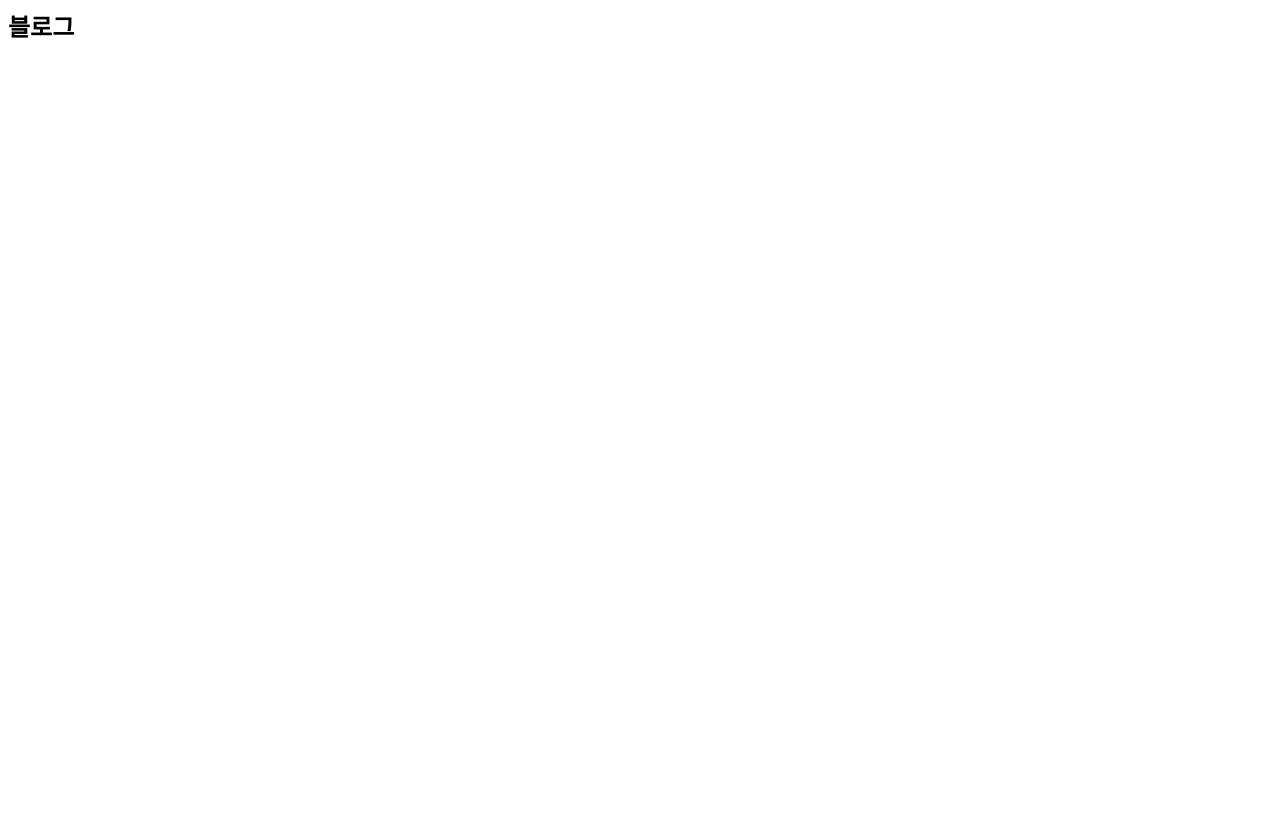
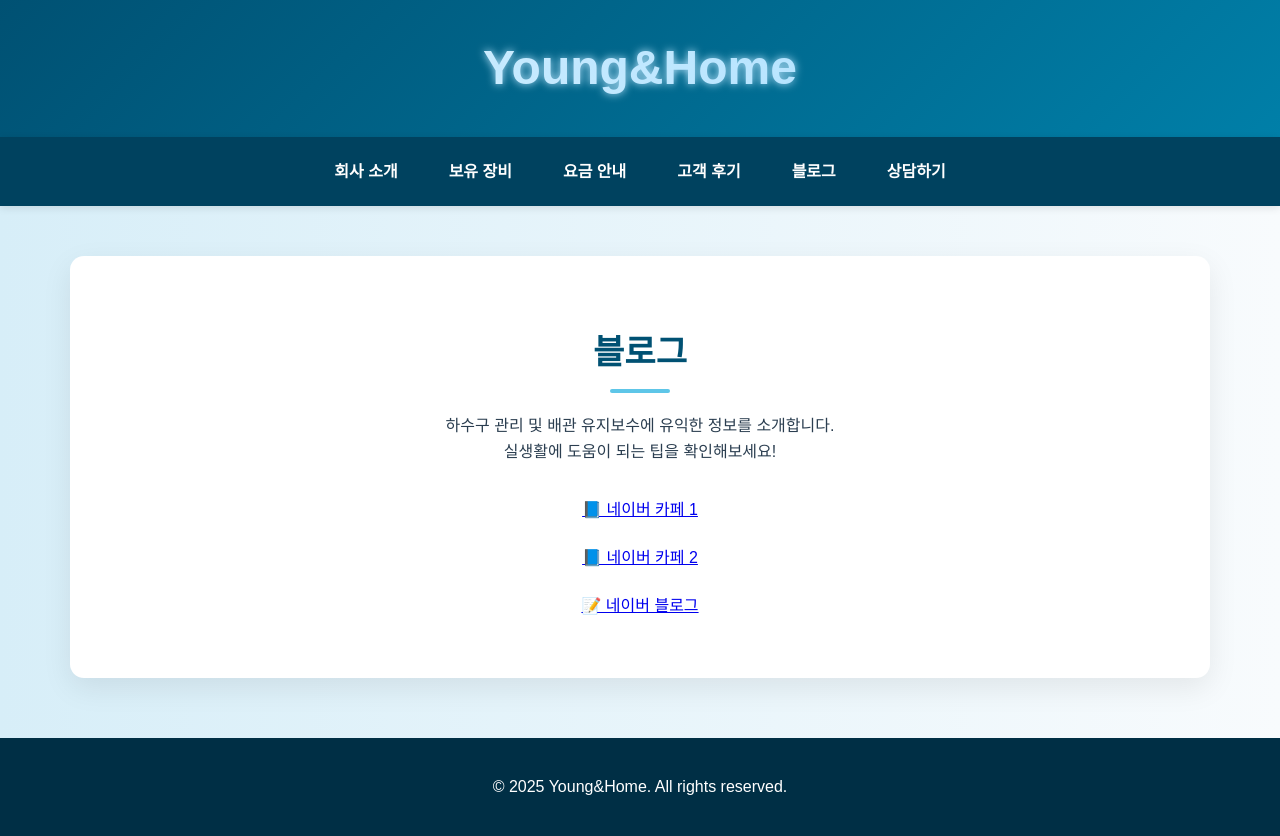
Before and after one commit to Koyoungju810/Young-Home3.github.io, a plain HTML site: page blog.html in a window 1280 px wide. Before the commit the page ends 800 px from the top, so only its background shows below. Drawn offline with Linux system fonts and the light colour scheme.

Commit message:
Update blog.html

```diff
--- a/blog.html
+++ b/blog.html
@@ -1 +1,39 @@
-<html><head><title>Blog</title></head><body><h2>블로그</h2></body></html>
+<!DOCTYPE html>
+<html lang="ko">
+<head>
+  <meta charset="UTF-8" />
+  <meta name="viewport" content="width=device-width, initial-scale=1.0"/>
+  <title>Young&Home - 블로그</title>
+  <link rel="stylesheet" href="style.css" />
+</head>
+<body>
+  <header>
+    <div class="logo">Young&Home</div>
+  </header>
+  <nav>
+    <a href="index.html">회사 소개</a>
+    <a href="equipment.html">보유 장비</a>
+    <a href="pricing.html">요금 안내</a>
+    <a href="reviews.html">고객 후기</a>
+    <a href="blog.html">블로그</a>
+    <a href="contact.html">상담하기</a>
+  </nav>
+
+  <section class="section active">
+    <h2>블로그</h2>
+    <p style="text-align: center; max-width: 800px; margin: 0 auto 30px;">
+      하수구 관리 및 배관 유지보수에 유익한 정보를 소개합니다.<br>
+      실생활에 도움이 되는 팁을 확인해보세요!
+    </p>
+    <div style="text-align: center; line-height: 2;">
+      <p><a href="https://cafe.naver.com/okor810" target="_blank">📘 네이버 카페 1</a></p>
+      <p><a href="https://cafe.naver.com/black42asm" target="_blank">📘 네이버 카페 2</a></p>
+      <p><a href="https://blog.naver.com/nicetec_206" target="_blank">📝 네이버 블로그</a></p>
+    </div>
+  </section>
+
+  <footer>
+    <p>&copy; 2025 Young&Home. All rights reserved.</p>
+  </footer>
+</body>
+</html>
```
